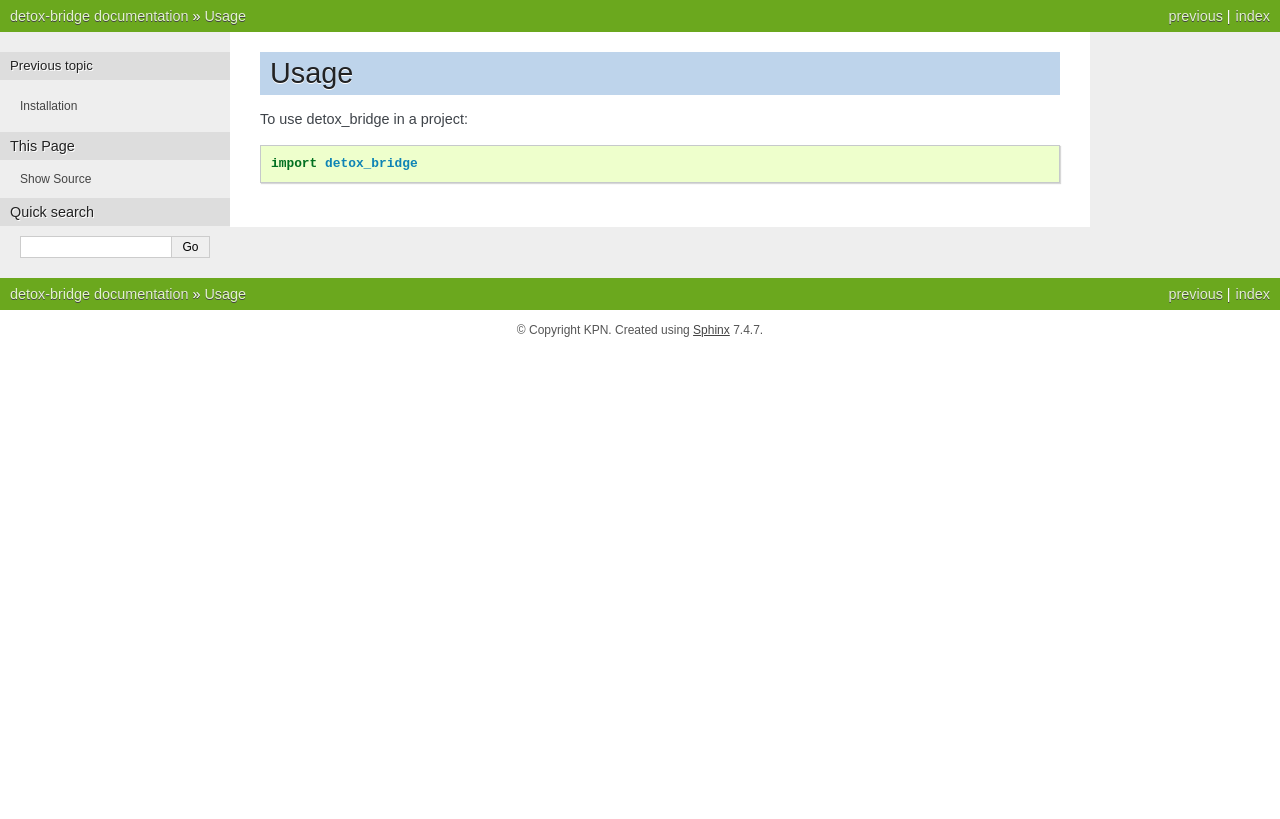
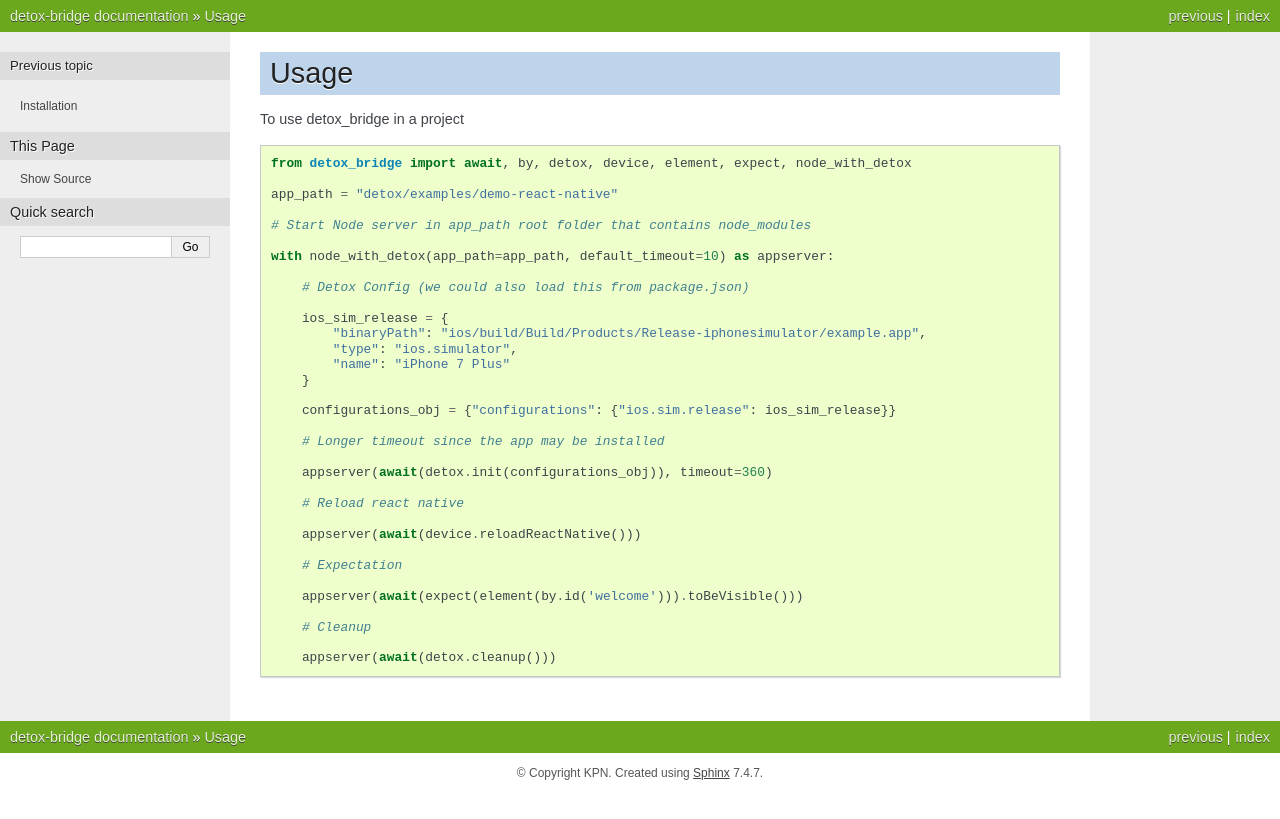
Before and after one commit to kpn/py-detox-bridge, a Sphinx documentation site: the page built from docs/usage.rst, in a window 1280 px wide. Shown: the top 819 px of the page. Built offline with Sphinx 7.4.7, drawn with Linux system fonts in a browser that asks for light colours.

Commit message:
FIX better display multiline error. FIX issue when error was thrown that bridge didn’t work anymore OPT remove debug prints. OPT Add test case for waitFor CHANGE Rename wait_for to waitFor to be consistent with detox naming convention. OPT Better readme + usage doc NEW node_with_detox helper FIX packaging to include js files and exclude detox subrepo OPT update CHANGELOG.md (with 1.0.0) info

```diff
--- a/docs/usage.rst
+++ b/docs/usage.rst
@@ -2,6 +2,40 @@
 Usage
 ========
 
-To use detox_bridge in a project::
+To use detox_bridge in a project
 
-    import detox_bridge
+.. code:: python
+
+   from detox_bridge import await, by, detox, device, element, expect, node_with_detox
+
+   app_path = "detox/examples/demo-react-native"
+
+   # Start Node server in app_path root folder that contains node_modules
+
+   with node_with_detox(app_path=app_path, default_timeout=10) as appserver:
+
+       # Detox Config (we could also load this from package.json)
+
+       ios_sim_release = {
+           "binaryPath": "ios/build/Build/Products/Release-iphonesimulator/example.app",
+           "type": "ios.simulator",
+           "name": "iPhone 7 Plus"
+       }
+
+       configurations_obj = {"configurations": {"ios.sim.release": ios_sim_release}}
+
+       # Longer timeout since the app may be installed
+
+       appserver(await(detox.init(configurations_obj)), timeout=360)
+
+       # Reload react native
+
+       appserver(await(device.reloadReactNative()))
+
+       # Expectation
+
+       appserver(await(expect(element(by.id('welcome'))).toBeVisible()))
+
+       # Cleanup
+
+       appserver(await(detox.cleanup()))
--- a/setup_gen.py
+++ b/setup_gen.py
@@ -12,7 +12,7 @@ write_setup_py(
     author_email='jan-eric.duden@kpn.com',
     url='ssh://git@github.com:kpn-digital/py-detox-bridge.git',
     install_requires=list_requirements('requirements/requirements-base.txt'),
-    packages=find_packages(exclude=['tests*']),
+    packages=find_packages(exclude=['tests*', 'detox']),
     tests_require=['tox'],
     include_package_data=True,
     zip_safe=False,
```
Also changed, not shown: CHANGELOG.md (+9 -2 lines), README.rst (+40 -0 lines), detox_bridge/__init__.py (+21 -2 lines), 5 other files.
